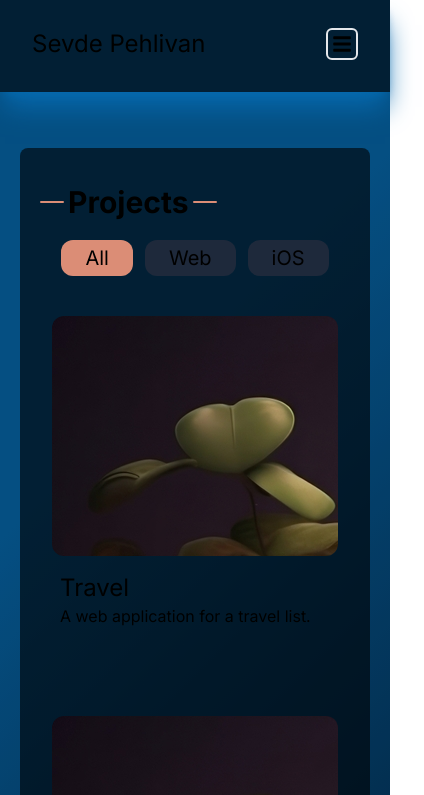
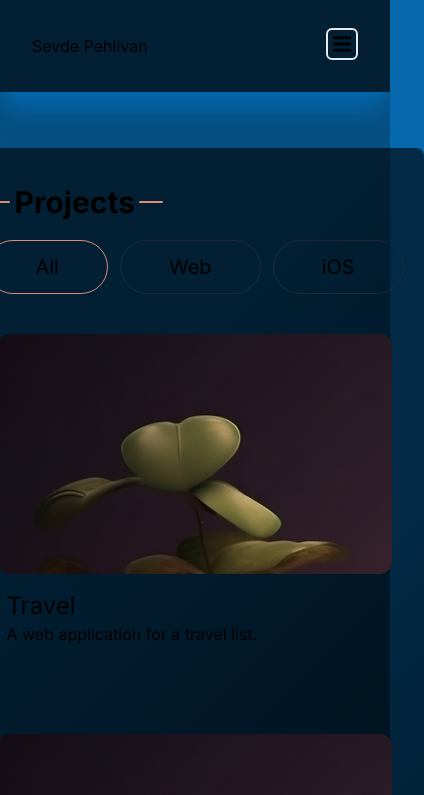
Before and after one commit to s-pehlivan/my-portfolio, a Next.js app: page /projects in a window 390 px wide. Shown: the top 795 px of the page, 424 px wide, since content can reach past the window. Built offline with nearby package versions, Linux system fonts and the light colour scheme.

Commit message:
Fix links and banner

```diff
--- a/src/app/components/Banner.jsx
+++ b/src/app/components/Banner.jsx
@@ -1,7 +1,6 @@
 import React from "react";
 import NavLinks from "./NavLinks";
 import SocialMedia from "./SocialMedia";
-import DownloadCV from "./DownloadCV";
 
 const Banner = () => {
   return (
@@ -12,14 +11,13 @@ const Banner = () => {
             Sevde Pehlivan
           </h1>
           <h2 className="text-lg md:text-xl text-[#DB8D76] font-bold">
-            Full Stack Developer | iOS Application Developer
+            Front-End Developer | iOS Application Developer
           </h2>
           <p className="text-lg md:text-xl">
             An aspiring engineer with a passion for coding.
           </p>
           <div className="flex flex-col items-center gap-3 md:flex-row mt-10 text-lg md:text-xl">
             <NavLinks />
-            <DownloadCV />
           </div>
           <SocialMedia />
         </div>
--- a/src/app/components/Layout.jsx
+++ b/src/app/components/Layout.jsx
@@ -1,5 +1,4 @@
 import React from "react";
-
 const Layout = ({ children }) => {
   return (
     <div className="relative min-h-screen backdrop-brightness-75">
--- a/src/app/components/NavLink.jsx
+++ b/src/app/components/NavLink.jsx
@@ -1,9 +1,7 @@
 import React from "react";
 import Link from "next/link";
 
-const NavLink = ({ path, title, isActive }) => {
-  const activeStyle = "border-b-2 rounded-sm border-[#DB8D76]";
-
+const NavLink = ({ path, title }) => {
   return (
     <Link className={`pb-1 hover:text-slate-400 text-lg`} href={path}>
       {title}
--- a/src/app/components/NavLinks.jsx
+++ b/src/app/components/NavLinks.jsx
@@ -1,7 +1,11 @@
-import React from "react";
+"use client";
 import NavLink from "./NavLink";
 
 const linksList = [
+  {
+    title: "Home",
+    path: "/",
+  },
   {
     title: "About Me",
     path: "/about",
--- a/src/app/components/Navbar.jsx
+++ b/src/app/components/Navbar.jsx
@@ -3,23 +3,20 @@ import { useState } from "react";
 import React from "react";
 
 import NavLinks from "./NavLinks";
-import Link from "next/link";
 
 import { FaBars, FaTimes } from "react-icons/fa";
 
 const Navbar = () => {
   const [navbarOpen, setNavbarOpen] = useState(false);
+
   return (
     <div className="navbar fixed top-0 left-0 right-0 backdrop-blur-xl bg-black bg-opacity-60 md:bg-opacity-10 shadow-xl shadow-[#0669AD]/100 transition-all delay-100">
       <nav>
         <div className="flex flex-col px-8 sm:px-14 md:px-18 py-2">
           <div className="flex justify-between items-center py-5">
-            <Link
-              href="/"
-              className="pb-1 hover:text-slate-400 text-2xl sm:text-3xl md:text-3xl"
-            >
+            <p className="pb-1text-2xl sm:text-3xl md:text-3xl">
               Sevde Pehlivan
-            </Link>
+            </p>
             <div className="mobile-menu block md:hidden pb-1">
               {navbarOpen ? (
                 <button
--- a/src/app/projects/ProjectCard.jsx
+++ b/src/app/projects/ProjectCard.jsx
@@ -13,12 +13,14 @@ const ProjectCard = ({ title, description, img, gitLink, demoLink }) => {
           >
             <FaCode />
           </Link>
+          {demoLink !== "" && (
             <Link
               href="/projects"
               className="border relative text-3xl rounded-full p-2 border-slate-300 text-slate-300 hover:text-white hover:border-white"
             >
               <FaEye />
             </Link>
+          )}
         </div>
       </div>
       <div className="content p-2">
--- a/src/app/projects/ProjectList.jsx
+++ b/src/app/projects/ProjectList.jsx
@@ -111,7 +111,9 @@ const ProjectList = () => {
         />
       </div>
       <div className="grid grid-cols-1 sm:grid-cols-2 lg:grid-cols-3 gap-10 items-baseline">
-        {prjList.map((project) => (
+        {prjList
+          .filter((project) => project.tag.includes(selected))
+          .map((project) => (
             <ProjectCard
               key={project.title}
               title={project.title}
--- a/src/app/projects/ProjectTag.jsx
+++ b/src/app/projects/ProjectTag.jsx
@@ -1,11 +1,11 @@
 import React from "react";
 
 const ProjectTag = ({ name, onClick, isSelected }) => {
-  const style = isSelected ? "bg-[#DB8D76]" : "bg-slate-800";
+  const style = isSelected ? "border-[#DB8D76]" : "border-slate-800";
 
   return (
     <button
-      className={`${style} rounded-xl text-xl py-1 px-6 cursor-pointer`}
+      className={`${style} border rounded-full text-xl py-3 px-12 cursor-pointer`}
       onClick={() => onClick(name)}
     >
       {name}
```
Also changed, not shown: src/app/components/BlackContainer.jsx (renamed from src/app/components/BlackContainer.js). Lines whose indentation alone changed are shown as unchanged.
